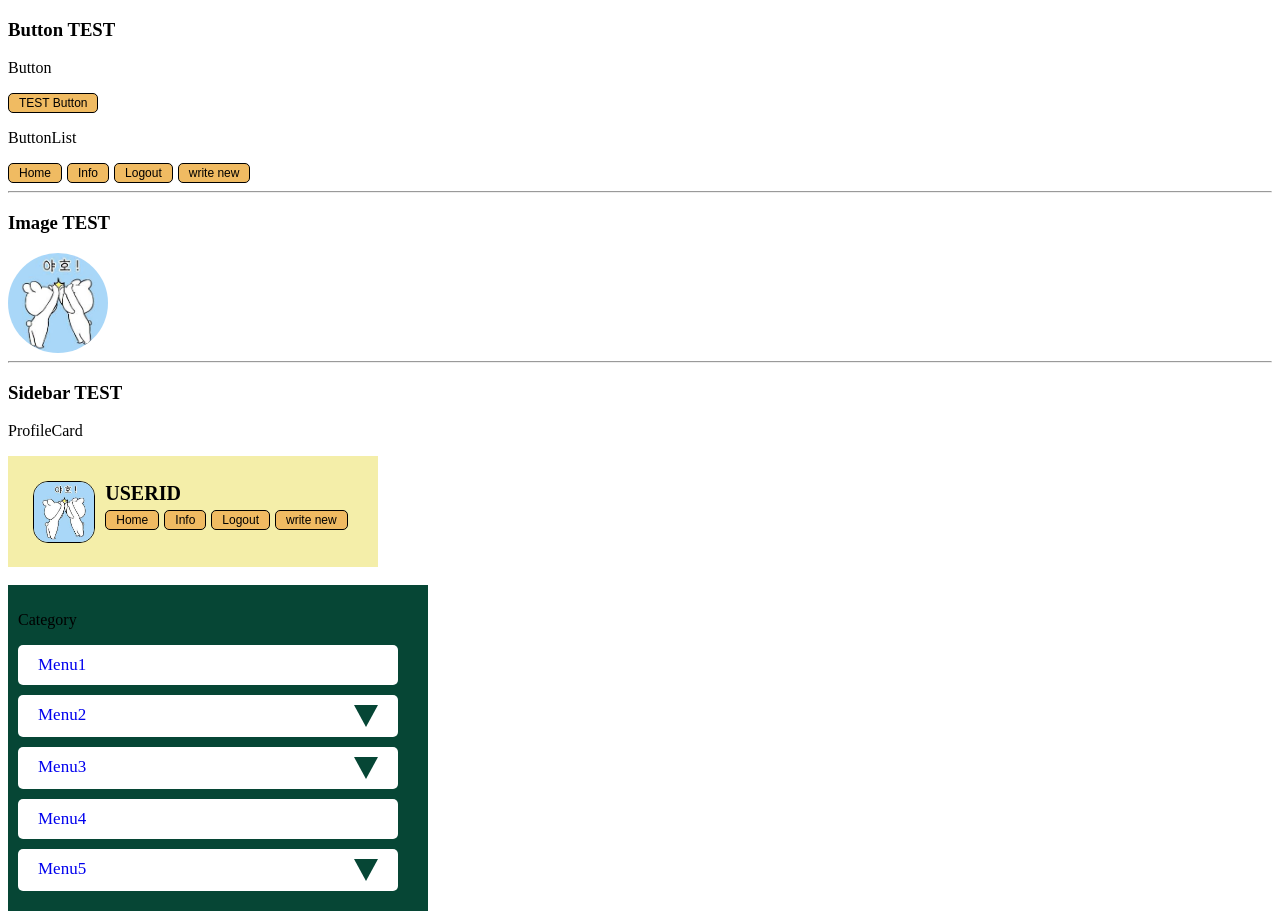
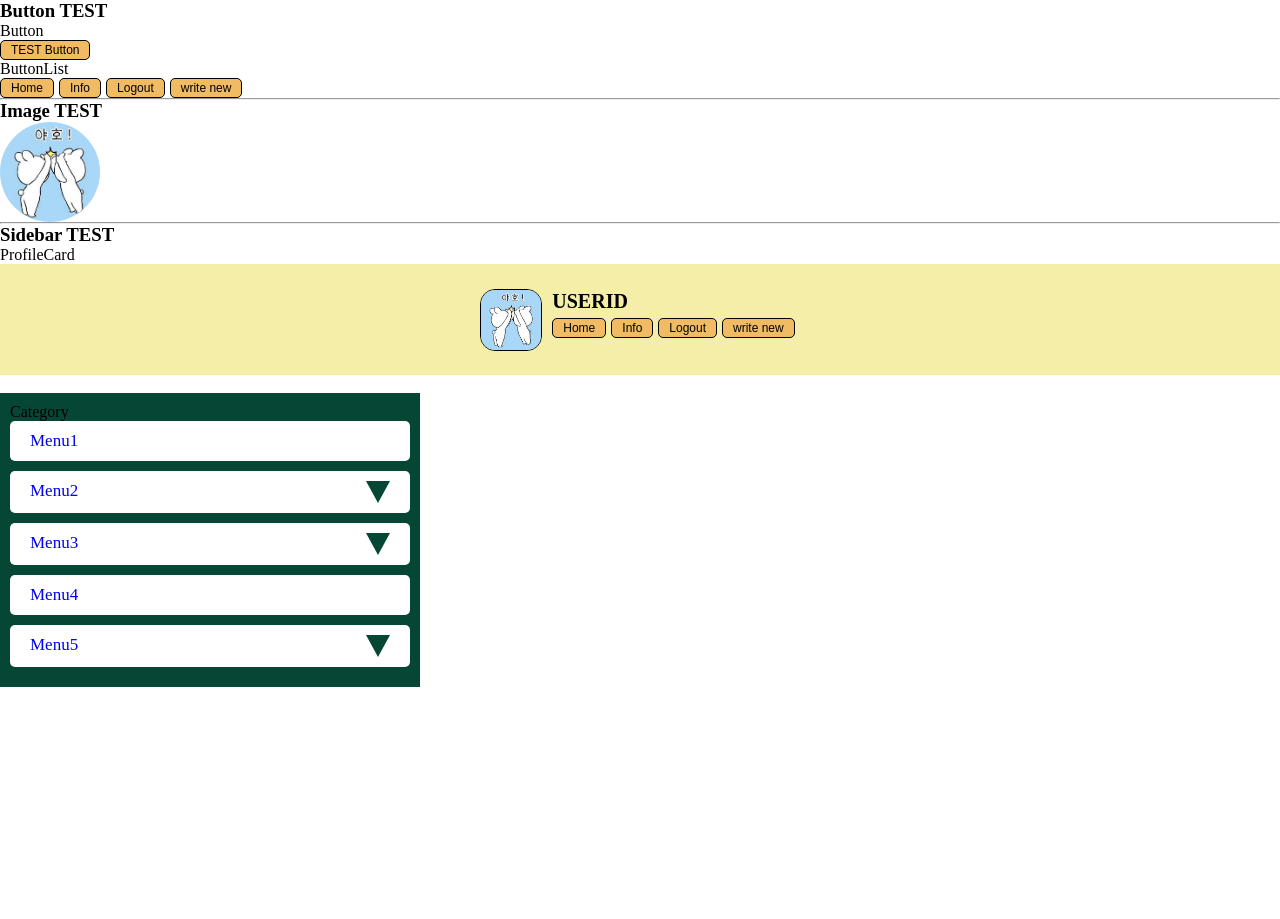
Before and after one commit to pridi0t/node-blog, a React (Create React App) app: page / in a window 1280 px wide. After the commit the page ends 800 px from the top, so only its background shows below. Built offline with nearby package versions, Linux system fonts and the light colour scheme.

Commit message:
feature: BlogPage 컴포넌트 완료 (페이지 라우팅 X)

```diff
--- /dev/null
+++ b/public/index.css
@@ -0,0 +1,10 @@
+* {
+    margin: 0;
+    padding: 0;
+}
+
+html,
+body,
+#root {
+    height: 100vh;
+}
--- a/public/index.html
+++ b/public/index.html
@@ -7,6 +7,7 @@
       name="description"
       content="Web site created using create-react-app"
     />
+    <link rel="stylesheet" href="./index.css" />
     <title>React App</title>
   </head>
   <body>
--- a/src/component/sidebar/Category.jsx
+++ b/src/component/sidebar/Category.jsx
@@ -3,11 +3,10 @@ import styled from "styled-components";
 
 const Wrapper = styled.div`
     overflow: hidden;
-    width: 340px;
     margin-bottom: 10px;
     padding: 10px 20px;
     border-radius: 5px;
-    background-color: white;
+    background: white;
     & a {
         text-decoration: none;
     }
@@ -37,8 +36,8 @@ const CategoryToggle = styled.div`
 const SubCategory = styled.a`
     display: ${(props) => props.$displaySub ? "block" : "none"};
     margin-top: 8px;
+    font-weight: 300;
     font-size: 15px;
-    font-weight: 300;
 `;
 
 function Category(props) {
--- a/src/component/sidebar/ProfileCard.jsx
+++ b/src/component/sidebar/ProfileCard.jsx
@@ -7,11 +7,11 @@ import ButtonList from "./ButtonList";
 
 const Wrapper = styled.div`
     display: flex;
-    width: 370px;
+    align-items: center;
+    justify-content: center;
+    width: 100%;
     height: 111px;
     background: #F4EEA9;
-    align-items: center;
-    justify-content: center;
 `;
 
 const ProfileCardImage = styled.div`
--- a/src/component/ui/Button.jsx
+++ b/src/component/ui/Button.jsx
@@ -6,8 +6,8 @@ const CustomButton = styled.button`
     padding: 2px 10px;
     border: 1px solid black;
     border-radius: 5px;
+    font-size: 12px;
     background: #F0BB62;
-    font-size: 12px;
 `;
 
 function Button(props) {
--- a/src/test/component/sidebar/CategoryTest.jsx
+++ b/src/test/component/sidebar/CategoryTest.jsx
@@ -1,6 +1,6 @@
 import React from "react";
 
-import CategoryButton from "../../../component/sidebar/Category"
+import Category from "../../../component/sidebar/Category"
 import categoryData from "../../../data/categoryData.json";
 
 function CategoryTest(props) {
@@ -9,7 +9,7 @@ function CategoryTest(props) {
             <p>Category</p>
             {categoryData.map((item) => {
                 return (
-                    <CategoryButton
+                    <Category
                         key={item.id}
                         name={item.name}
                         children={item.children}
```
Also changed, not shown: src/component/page/BlogPage.jsx (added, +32 -0 lines), src/component/sidebar/CategoryList.jsx (added, +29 -0 lines).
